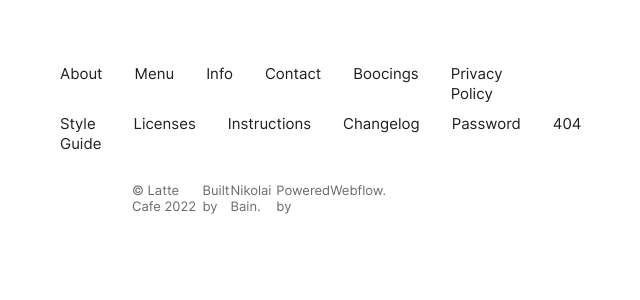
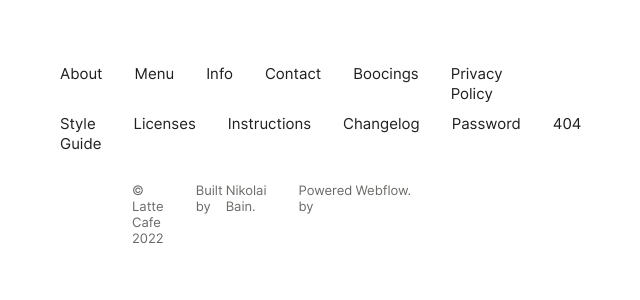
Before and after one commit to Gen1972/project_1, a PHP site: page /footer.html in a window 1280 px wide. Shown: the top 300 px of the page, without its empty margins (381-1021 px from the left). Run offline with PHP 8.4, Linux system fonts and the light colour scheme.

Commit message:
настройка стилей шрифтов подвала и шапки

```diff
--- a/css/footer.css
+++ b/css/footer.css
@@ -81,6 +81,15 @@ a {
     margin-left: 435px;
     margin-right: 435px;
 }
+.built {
+    display: flex;
+    margin-left: 32px;
+}
+
+.powerd {
+    display: flex;
+    margin-left: 32px;
+}
 
 p {
     font-size: 13px;
@@ -89,5 +98,6 @@ p {
 
 .name {
     color: #6D6B67;
+    margin-left: 3px;
 
 }
--- a/footer.html
+++ b/footer.html
@@ -55,12 +55,15 @@
             </div>
         </div>
         <div class="footer-copyright">
-
             <p class="copy">&copy; Latte Cafe 2022</p>
-            <p>Built by</p>
-            <p class="name">Nikolai Bain.</p>
-            <p>Powered by</p>
-            <p class="name">Webflow.</p>
+            <div class="built">
+                <p>Built by</p>
+                <p class="name">Nikolai Bain.</p>
+            </div>
+            <div class="powerd">
+                <p>Powered by <br></p>
+                <p class="name">Webflow.</p>
+            </div>
         </div>
 
     </div>
```
